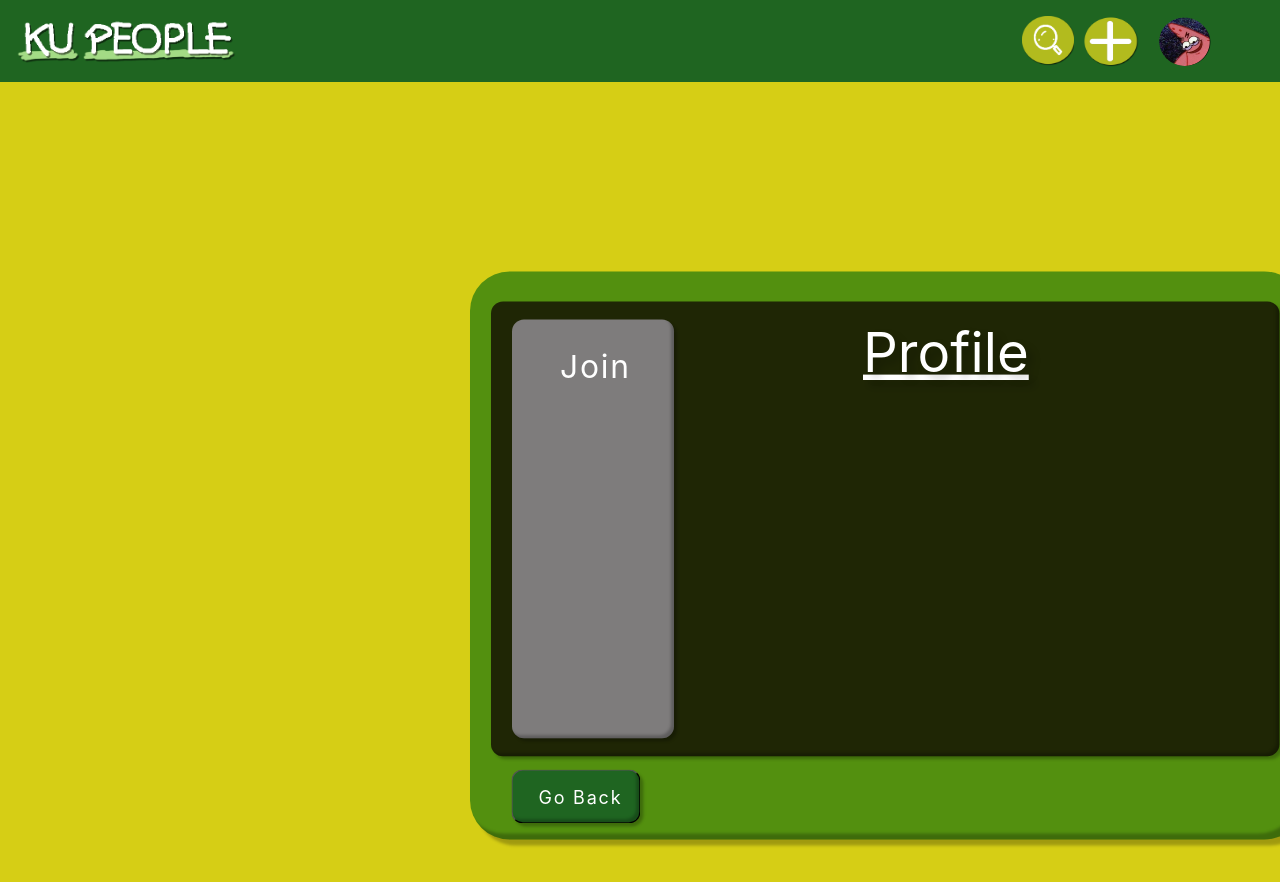
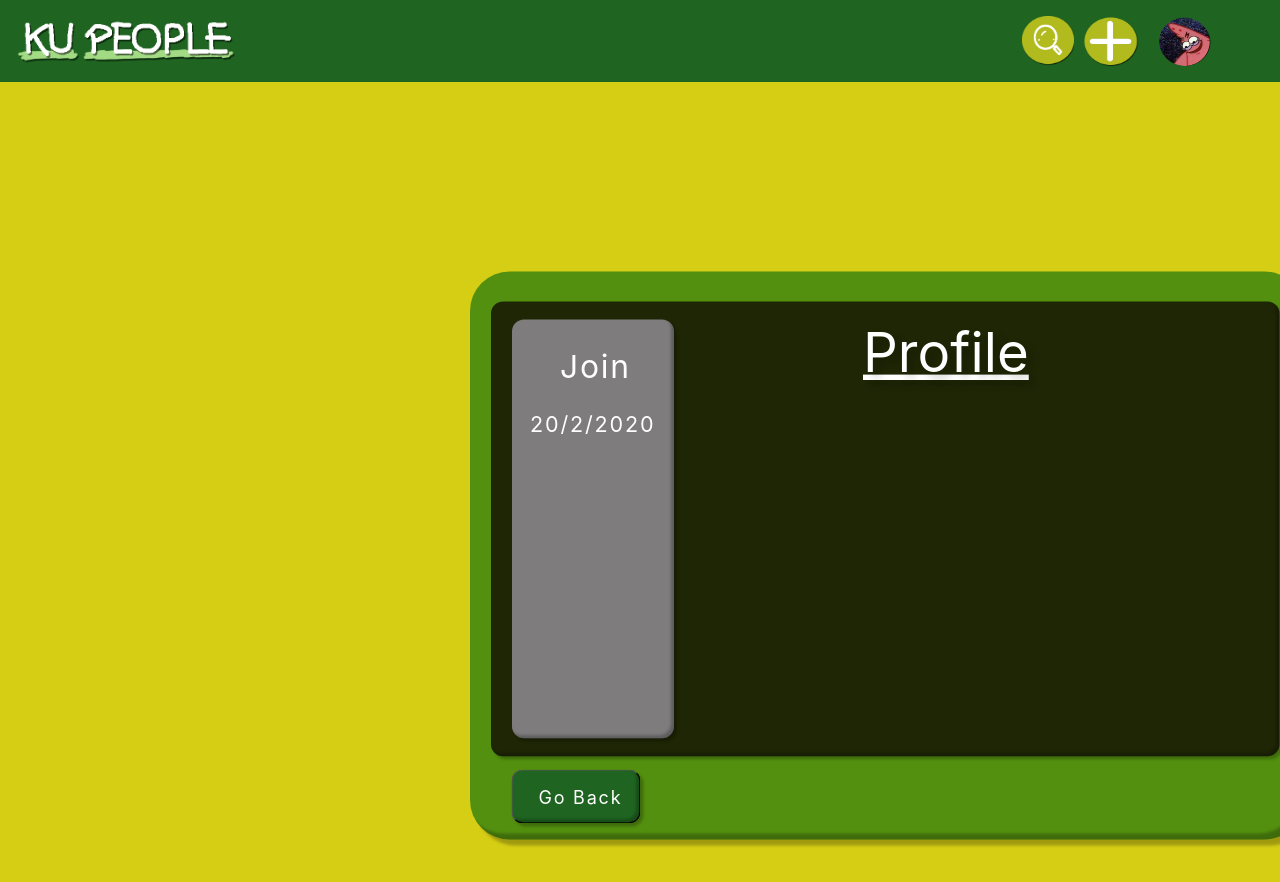
Before and after one commit to qqunx9999/KPP_Frontend, a React (Create React App) app in the folder frontend/: page /Profile in a window 1280 px wide. Built offline with nearby package versions, Linux system fonts and the light colour scheme; no server answers.

Commit message:
AddtextJoinedDateToProfile

```diff
--- a/frontend/src/Pages/Profile_new.tsx
+++ b/frontend/src/Pages/Profile_new.tsx
@@ -30,6 +30,7 @@ function Profile_new() {
           <div className="frameBlackUserProfile">
             <div className="frameLeftGrayUserProfile">
               <div className="textJoinUserProfile">Join</div>
+              <div className="textJoinedDateUserProfile">20/2/2020</div>
             </div>
             <div className="textProfileUserProfile">Profile</div>
             <button className="frameGobackUserProfile" onClick={history.goBack}>
```
